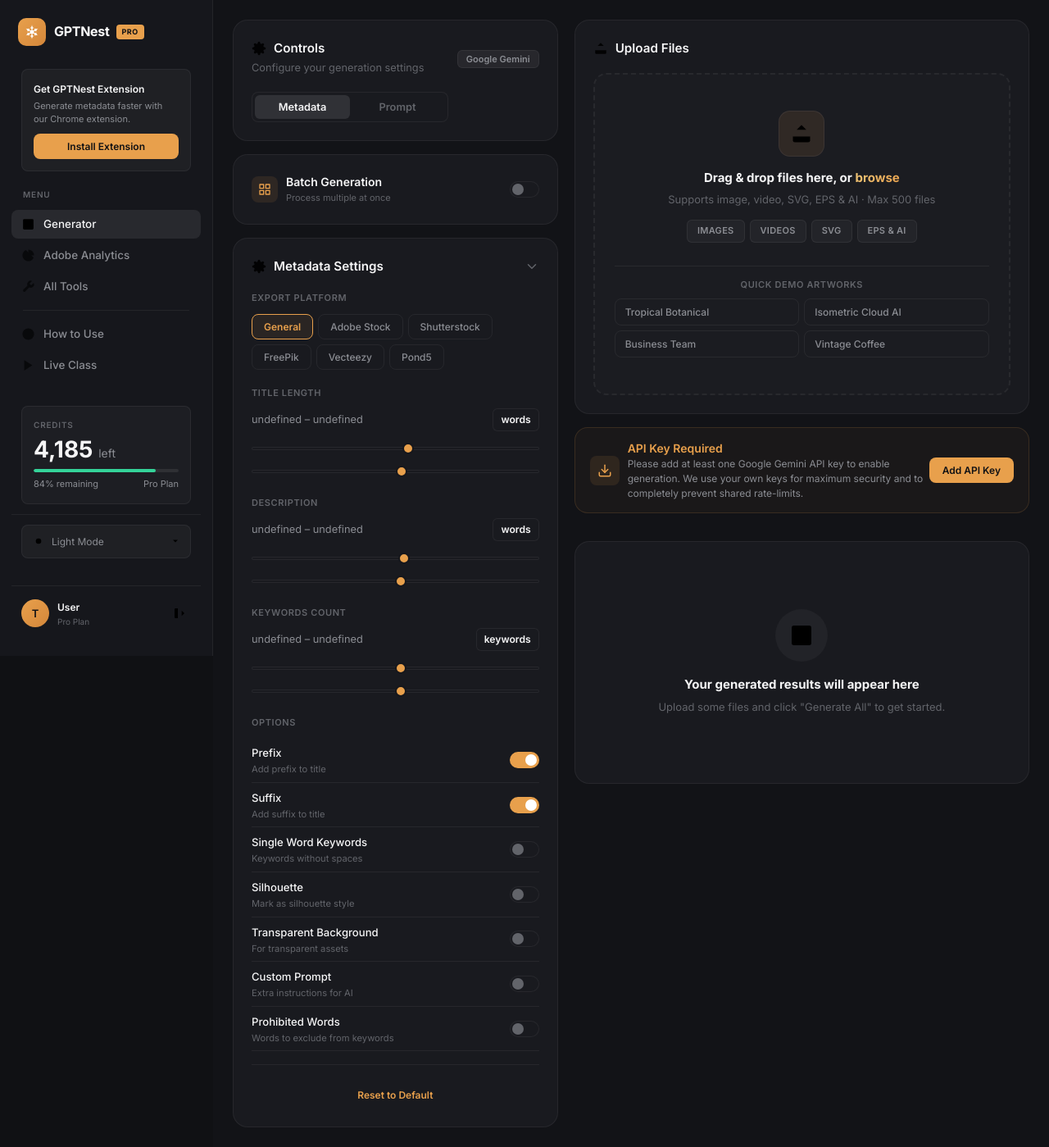
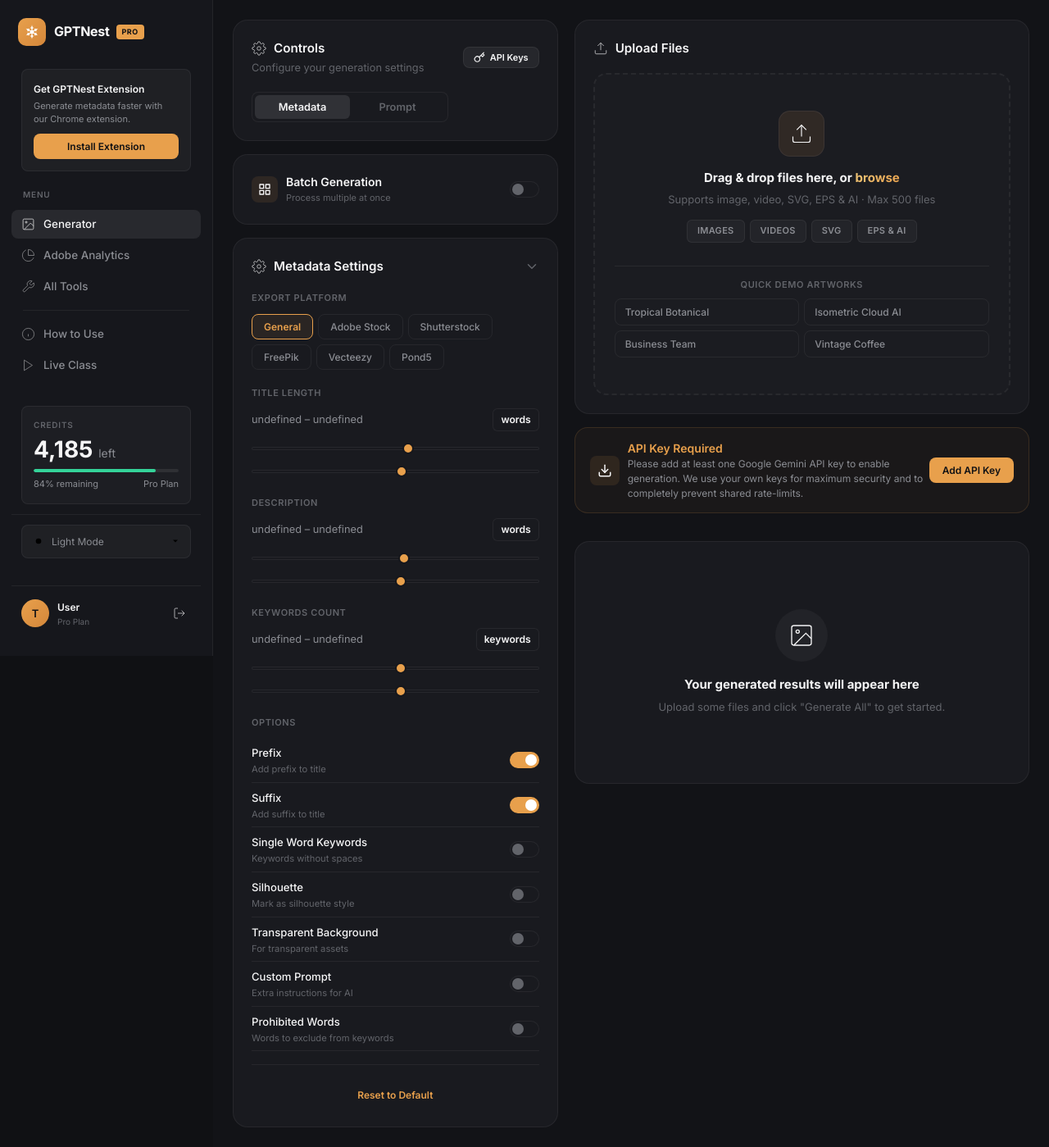
Before and after one commit to tanmoymondal1312/GPTNest, a Django app: template templates/tool.html in a window 1280 px wide. Shown: the whole page at 82% size. Run offline with Django 5.2, Linux system fonts and the light colour scheme; the template is opened without the code that fills it, so the values that code supplies are empty; parts of the project's set-up code (start-up, migrations or seed data) failed here and were passed over.

Commit message:
UI redesign: dark theme, sidebar layout, icons white, API Keys button, logout icon fix

```diff
--- a/static/css/base.css
+++ b/static/css/base.css
@@ -112,6 +112,30 @@ button {
 
 input, textarea, select {
     font-family: inherit;
+}
+
+svg {
+    color: var(--text-primary) !important;
+}
+
+/* Make all line-style icons white */
+.gp-nav-item svg,
+.gp-card-title svg,
+.gp-upload-icon svg,
+.gp-empty-icon svg,
+.gp-tip-icon svg,
+.gp-sidebar-toggle svg,
+.gp-field-btn svg,
+.gp-header-btn svg {
+    fill: none !important;
+    stroke: currentColor !important;
+}
+
+/* Filled icons like brand, user avatar, etc */
+.gp-brand-icon svg,
+.gp-user-avatar {
+    fill: #fff !important;
+    stroke: none !important;
 }
 
 ::selection {
--- a/static/css/golap-metadata.css
+++ b/static/css/golap-metadata.css
@@ -1112,6 +1112,8 @@
 .gp-user-logout svg {
     width: 16px;
     height: 16px;
+    fill: none !important;
+    stroke: currentColor !important;
 }
 
 /* ============================================
@@ -1173,6 +1175,26 @@
     padding: 3px 10px;
     border-radius: 6px;
     border: 1px solid var(--border);
+}
+
+.gp-pill-btn {
+    display: inline-flex;
+    align-items: center;
+    gap: 6px;
+    font-size: 11px;
+    font-weight: 600;
+    color: var(--text-primary);
+    background: rgba(255, 255, 255, 0.06);
+    padding: 5px 12px;
+    border-radius: 8px;
+    border: 1px solid var(--border);
+    cursor: pointer;
+    transition: all var(--transition-fast, 150ms ease);
+}
+
+.gp-pill-btn:hover {
+    background: rgba(255, 255, 255, 0.1);
+    border-color: var(--border-hover);
 }
 
 /* ============================================
--- a/templates/tool.html
+++ b/templates/tool.html
@@ -144,7 +144,10 @@
                                     <div class="gp-card-subtitle">Configure your generation settings</div>
                                 </div>
                                 <div class="gp-card-right">
-                                    <span class="gp-pill">Google Gemini</span>
+                                    <button class="gp-pill-btn" id="gp-api-settings-btn" type="button">
+                                        <svg viewBox="0 0 24 24" width="14" height="14" fill="none" stroke="currentColor" stroke-width="2" stroke-linecap="round" stroke-linejoin="round"><path d="M21 2l-2 2m-7.61 7.61a5.5 5.5 0 1 1-7.778 7.778 5.5 5.5 0 0 1 7.777-7.777zm0 0L15.5 7.5m0 0l3 3L22 7l-3-3m-3.5 3.5L19 4"></path></svg>
+                                        API Keys
+                                    </button>
                                 </div>
                             </div>
                             <div class="gp-mode-toggle" style="max-width:240px">
```
